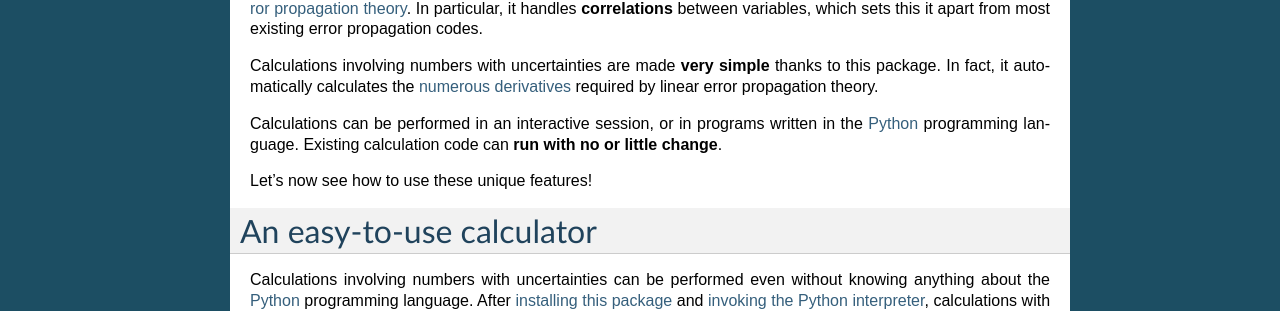
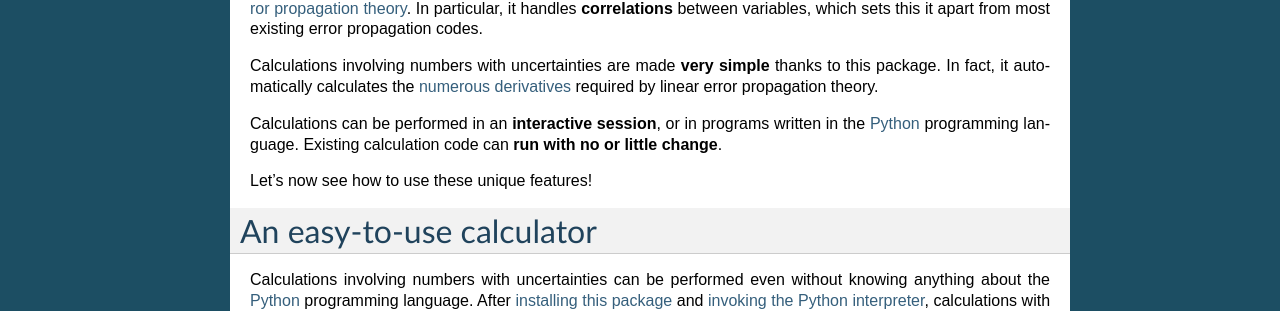
Before and after one commit to lmfit/uncertainties, a Sphinx documentation site: the page built from doc/index.rst, in a window 1280 px wide. Shown: the part 464-775 px from the top of the page. Built offline with Sphinx 7.4.7, drawn with Linux system fonts in a browser that asks for light colours.

Commit message:
More emphasis on using the package in a simple calculator.

```diff
--- a/doc/index.rst
+++ b/doc/index.rst
@@ -13,7 +13,7 @@ simple** thanks to this package.  In fact, it automatically calculates
 the `numerous derivatives`_ required by linear error propagation
 theory.
 
-Calculations can be performed in an interactive session, or in
+Calculations can be performed in an **interactive session**, or in
 programs written in the Python_ programming language.  Existing
 calculation code can **run with no or little change**.
 
```
